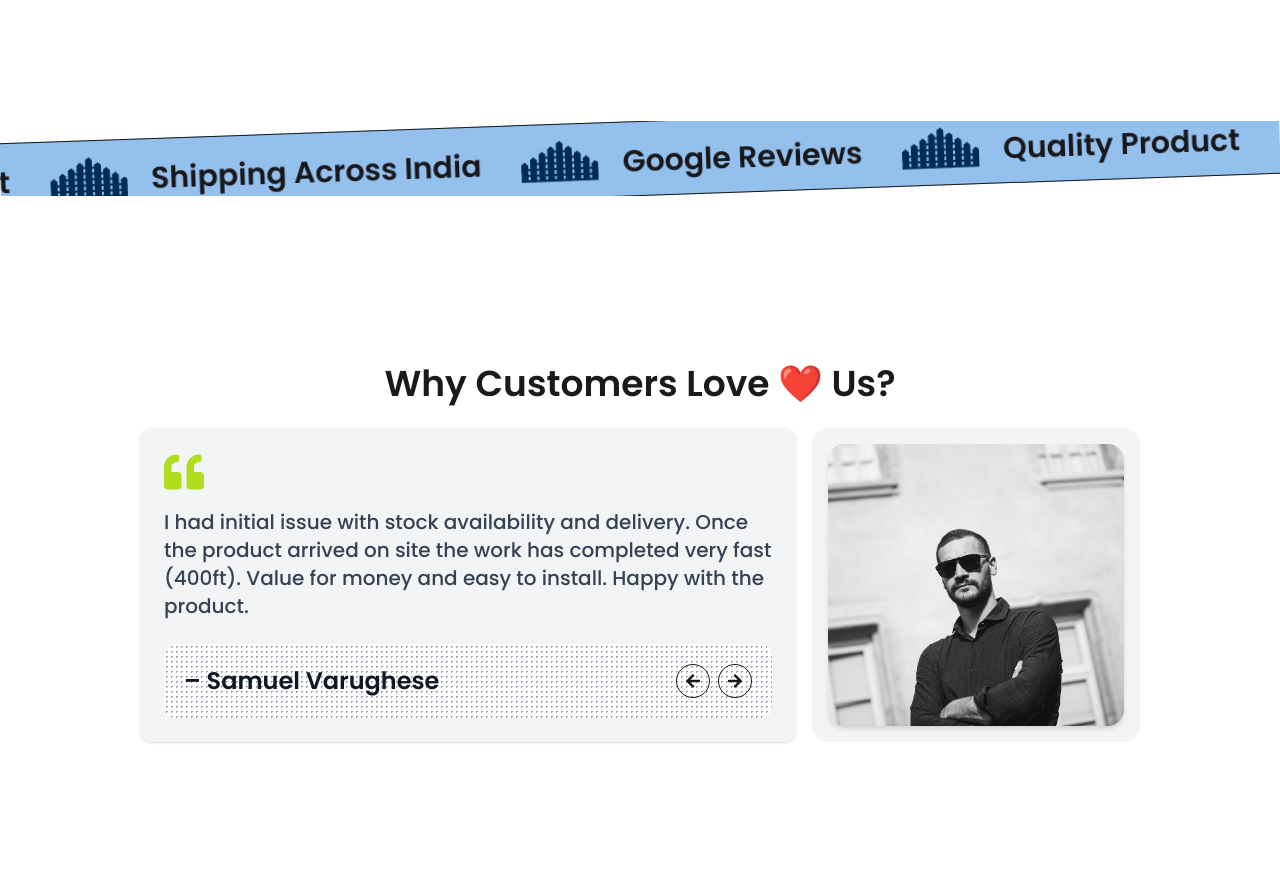
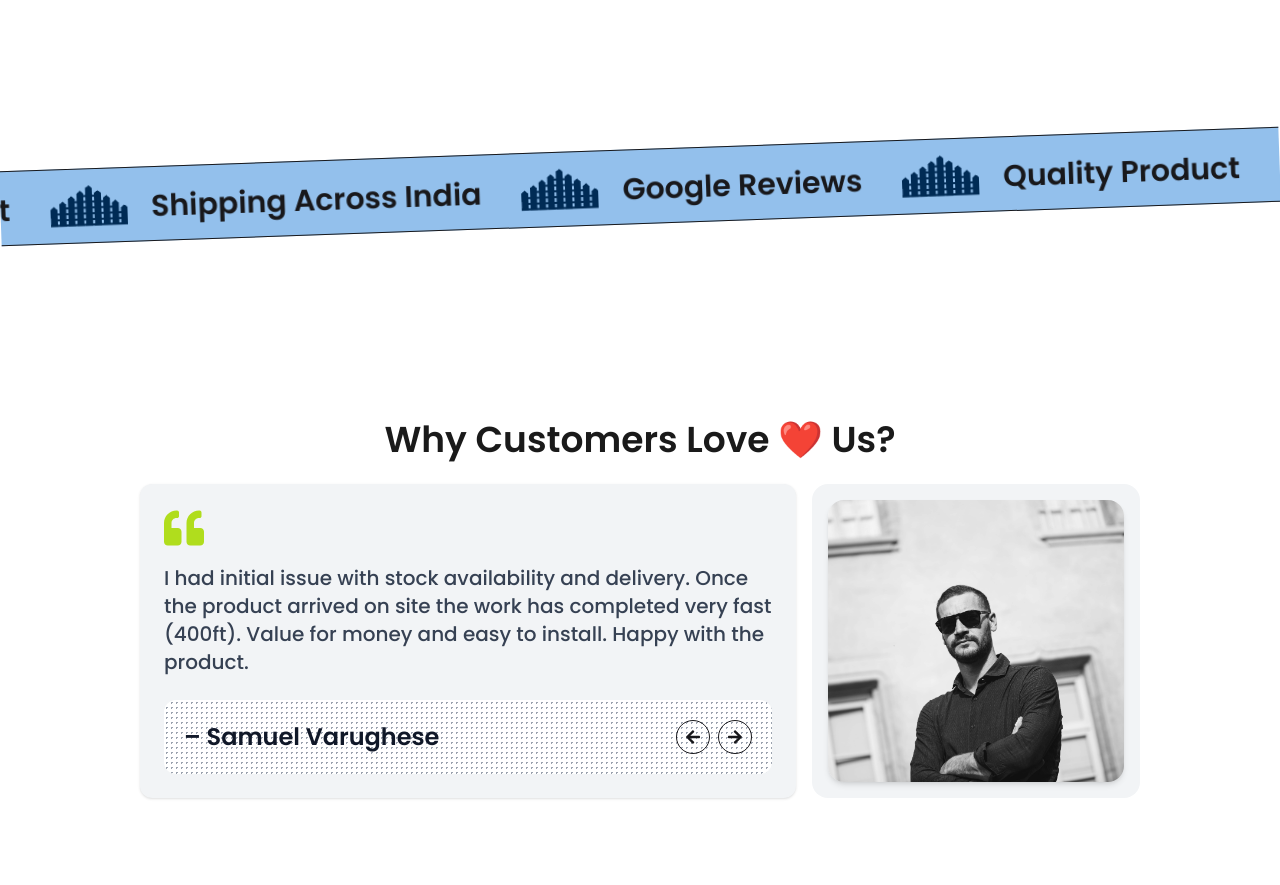
Before and after one commit to FajlaRabby24/jf-products-task, a React (Vite) app: page / in a window 1280 px wide. Shown: the part 2880-3765 px from the top of the page. Built offline with nearby package versions, Linux system fonts and the light colour scheme; grey boxes are pictures that could not be loaded.

Commit message:
readme.md file updated

```diff
--- a/src/components/Home/MarqueeBanner.jsx
+++ b/src/components/Home/MarqueeBanner.jsx
@@ -29,7 +29,7 @@ const marqueeInfos = [
 
 const MarqueeBanner = () => {
   return (
-    <div className="overflow-hidden">
+    <div className="overflow-hidden py-7">
       <Marquee className="bg-info border-y flex items-center  justify-between -rotate-2 py-4">
         {marqueeInfos.map((marquee) => (
           <div className="flex items-end mr-10   gap-6" key={marquee.id}>
```
Also changed, not shown: 1 other file (tests, documents, lock files or other folders).
